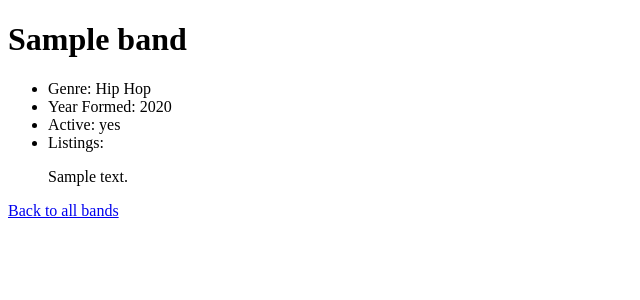
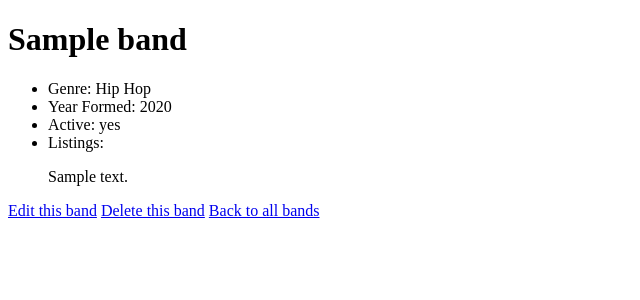
Before and after one commit to devhouda/merchex, a Django app: page /bands/1/ in a window 1280 px wide. Shown: the part 26-326 px from the top of the page, without its empty margins (0-640 px from the left). Run offline with Django 5.2, Linux system fonts and the light colour scheme; tables that the repository leaves empty hold one stand-in row (values such as "Sample post").

Commit message:
delete band added

```diff
--- a/merchex/listings/templates/listings/band_detail.html
+++ b/merchex/listings/templates/listings/band_detail.html
@@ -17,5 +17,7 @@
   </li>
   <p>{{ band.biography }}</p>
 </ul>
+<a href="{% url 'band-update' band.id %}">Edit this band</a>
+<a href="{% url 'band-delete' band.id %}">Delete this band</a>
 <a href="{% url 'band-list' %}">Back to all bands</a>
 {% endblock %}
--- a/merchex/listings/views.py
+++ b/merchex/listings/views.py
@@ -23,6 +23,27 @@ def band_create(request):
     else:
         form = BandForm()
     return render(request, 'listings/band_create.html', {'form': form})
+
+def band_update(request, id):
+    band = Band.objects.get(id=id)
+    if request.method == 'POST':
+        form = BandForm(request.POST, instance=band)
+        if form.is_valid():
+            form.save()
+            return redirect('band-detail', band.id)
+    else:
+        form = BandForm(instance=band)
+
+    return render(request, 'listings/band_update.html', {'form': form})
+
+def band_delete(request, id):
+    band = Band.objects.get(id=id)
+
+    if request.method == 'POST':
+        band.delete()
+        return redirect('band-list')
+
+    return render(request, 'listings/band_delete.html', {'band': band})
 
 def about(request):
     return render(request, 'listings/about.html')
--- a/merchex/merchex/urls.py
+++ b/merchex/merchex/urls.py
@@ -7,6 +7,8 @@ urlpatterns = [
     path('bands/', views.band_list, name='band-list'),
     path('bands/<int:id>/', views.band_detail, name='band-detail'),
     path('bands/add/', views.band_create, name='band-create'),
+    path('bands/<int:id>/change/', views.band_update, name='band-update'),
+    path('bands/<int:id>/delete/', views.band_delete, name='band-delete'),
     path('about-us/', views.about, name='about'),
     path('listings/', views.listing_list, name='listing-list'),
     path('listings/<int:id>/', views.listing_detail, name='listing-detail'),
```
Also changed, not shown: merchex/listings/templates/listings/band_delete.html (added, +8 -0 lines), merchex/listings/templates/listings/band_list.html (+7 -1 lines), merchex/listings/templates/listings/band_update.html (added, +7 -0 lines).
